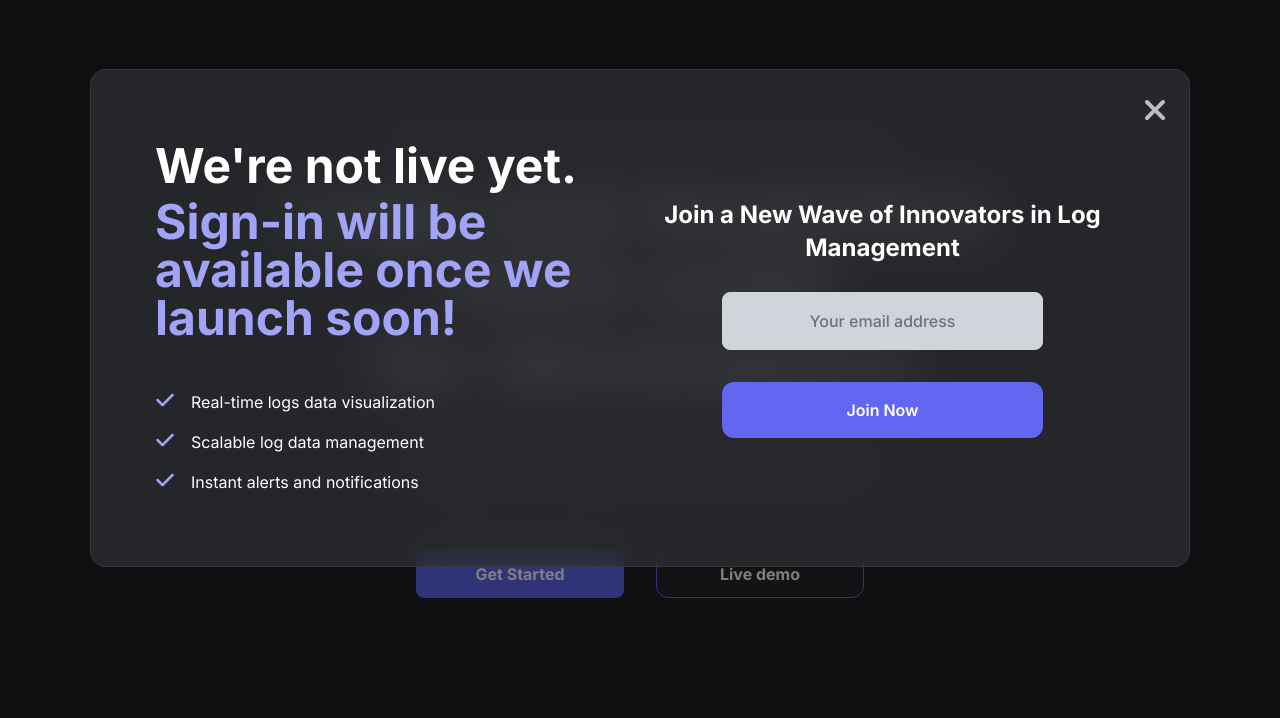
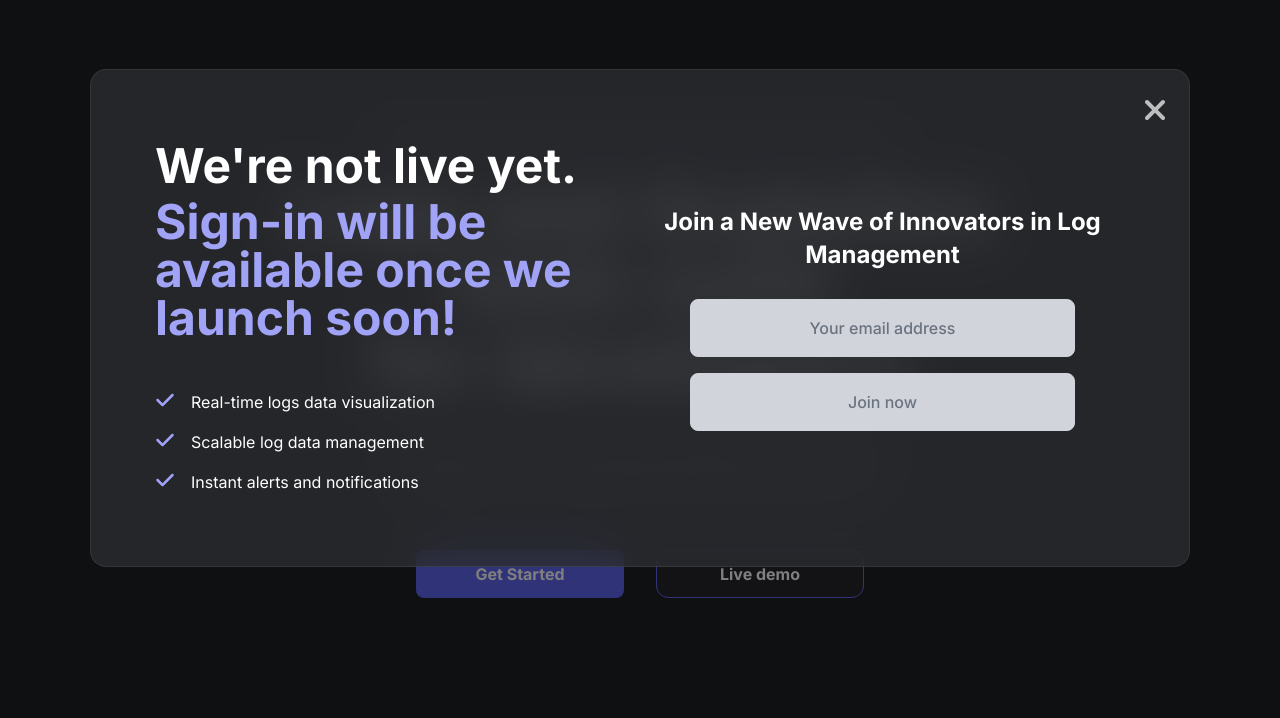
Before and after one commit to logkeeper-io/prices-page, an Astro site: page / in a window 1280 px wide. Both pictures are taken after a click on the button "Sign In". Shown: the part 82-800 px from the top of the page. Built offline with nearby package versions, Linux system fonts and the light colour scheme; Astro itself is replaced by a stand-in of ours.

```diff
--- a/src/components/InvitationModal.jsx
+++ b/src/components/InvitationModal.jsx
@@ -70,16 +70,25 @@ export const InvitationModal = ({ setIsOpen }) => (
                     disabled
                   />
                 </div>
-                <div className="w-full sm:w-4/5 p-2 mt-4 mx-auto">
-                  <button
-                    className="py-4 px-6 w-full text-primaryText font-semibold rounded-xl shadow-4xl focus:ring focus:ring-indigo-300 bg-primaryColor hover:bg-[#7274f3] transition ease-in-out duration-200"
-                    type="button"
-                    aria-label="Join now"
-                    disabled
-                  >
-                    Join Now
-                  </button>
+                <div className="w-full sm:w-4/5 p-2 mx-auto">
+                  <input
+                      className="px-4 py-4 w-full text-gray-500 font-medium text-center placeholder-gray-500 outline-none border bg-gray-300 border-gray-300 rounded-lg focus:ring focus:ring-indigo-300"
+                      id="newsletterInput3-1"
+                      type="text"
+                      placeholder="Join now"
+                      disabled
+                  />
                 </div>
+                {/*<div className="w-full sm:w-4/5 p-2 mt-4 mx-auto">*/}
+                {/*  <button*/}
+                {/*    className="py-4 px-6 w-full text-primaryText font-semibold rounded-xl shadow-4xl focus:ring focus:ring-indigo-300 bg-primaryColor hover:bg-[#7274f3] transition ease-in-out duration-200"*/}
+                {/*    type="button"*/}
+                {/*    aria-label="Join now"*/}
+                {/*    disabled*/}
+                {/*  >*/}
+                {/*    Join Now*/}
+                {/*  </button>*/}
+                {/*</div>*/}
               </div>
             </div>
             <div
--- a/src/components/SigninModal.jsx
+++ b/src/components/SigninModal.jsx
@@ -67,16 +67,25 @@ export const SigninModal = ({ setIsOpen }) => (
                                         disabled
                                     />
                                 </div>
-                                <div className="w-full sm:w-4/5 p-2 mt-4 mx-auto">
-                                    <button
-                                        className="py-4 px-6 w-full text-primaryText font-semibold rounded-xl shadow-4xl focus:ring focus:ring-indigo-300 bg-primaryColor hover:bg-[#7274f3] transition ease-in-out duration-200"
-                                        type="button"
-                                        aria-label="Join now"
+                                <div className="w-full sm:w-4/5 p-2 mx-auto">
+                                    <input
+                                        className="px-4 py-4 w-full text-gray-500 font-medium text-center placeholder-gray-500 outline-none border bg-gray-300 border-gray-300 rounded-lg focus:ring focus:ring-indigo-300"
+                                        id="newsletterInput3-1"
+                                        type="text"
+                                        placeholder="Join now"
                                         disabled
-                                    >
-                                        Join Now
-                                    </button>
+                                    />
                                 </div>
+                                {/*<div className="w-full sm:w-4/5 p-2 mt-4 mx-auto">*/}
+                                {/*    <button*/}
+                                {/*        className="py-4 px-6 w-full text-primaryText font-semibold rounded-xl shadow-4xl focus:ring focus:ring-indigo-300 bg-primaryColor hover:bg-[#7274f3] transition ease-in-out duration-200"*/}
+                                {/*        type="button"*/}
+                                {/*        aria-label="Join now"*/}
+                                {/*        disabled*/}
+                                {/*    >*/}
+                                {/*        Join Now*/}
+                                {/*    </button>*/}
+                                {/*</div>*/}
                             </div>
                         </div>
                         <div
```
